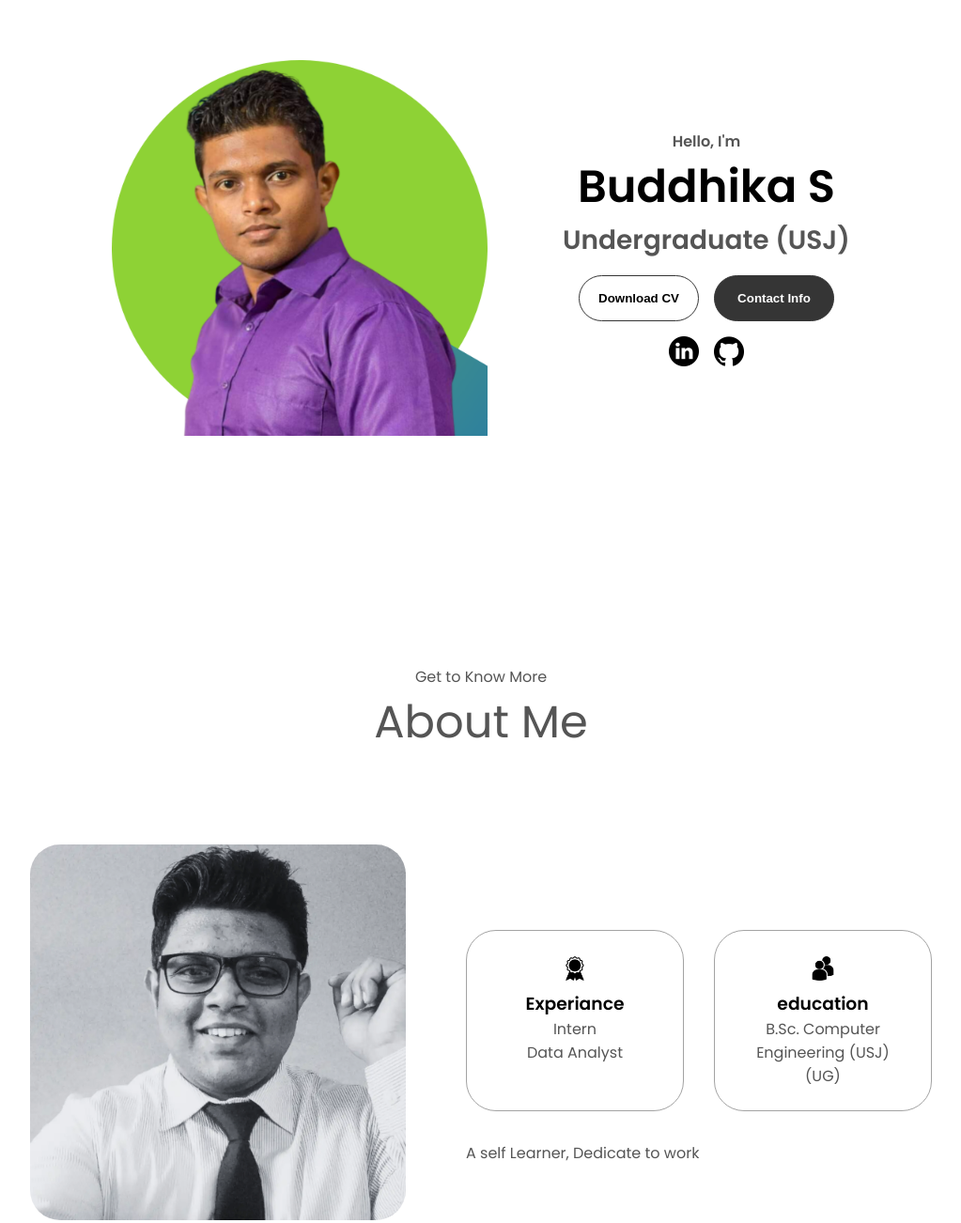
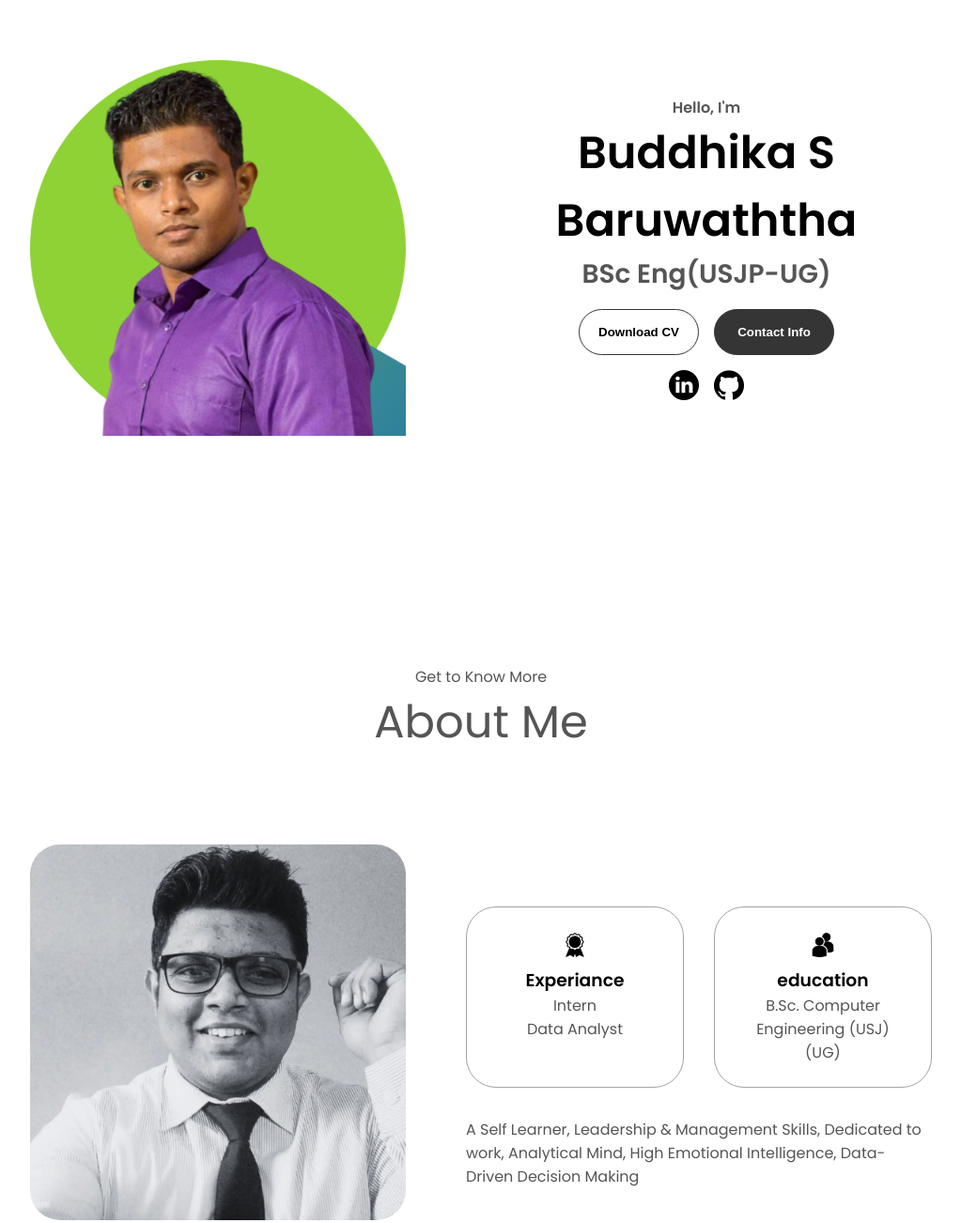
Before and after one commit to BuddhikaBaru/BuddhikaBaru.github.io, a plain HTML site: page index.html in a window 1280 px wide. Shown: the part 220-1522 px from the top of the page at 94% size, without its empty margins (128-1151 px from the left). Drawn offline with Linux system fonts and the light colour scheme.

Commit message:
Update index.html

```diff
--- a/index.html
+++ b/index.html
@@ -21,7 +21,7 @@
     </nav>
 
     <nav id="hamburger-nav">
-        <div class="logo">Buddhika S</div>
+        <div class="logo">Buddhika S Baruwaththa</div>
         <div class="hamburger-menu">
             <div class="hamburger-icon" onclick="toggleMenu()">
                 <span></span>
@@ -43,8 +43,8 @@
         </div>
         <div class="section__text">
             <p class="section__text__p1">Hello, I'm</p>
-            <h1 class="title">Buddhika S</h1>
-            <p class="section__text__p2">Undergraduate (USJ)</p>
+            <h1 class="title">Buddhika S Baruwaththa</h1>
+            <p class="section__text__p2">BSc Eng(USJP-UG)</p>
             <div class="btn-container">
                 <button class="btn btn-color-2" onclick="window.open('./assets/resume-baru.pdf')">Download CV</button>
                 <button class="btn btn-color-1" onclick="location.href='./#contact'">Contact Info</button>
@@ -90,7 +90,7 @@
                     </div>
                 </div>
                 <div class="text-container">
-                    <p>A self Learner, Dedicate to work
+                    <p>A Self Learner, Leadership & Management Skills, Dedicated to work, Analytical Mind, High Emotional Intelligence, Data-Driven Decision Making
                     </p>
                 </div>
             </div>
```
